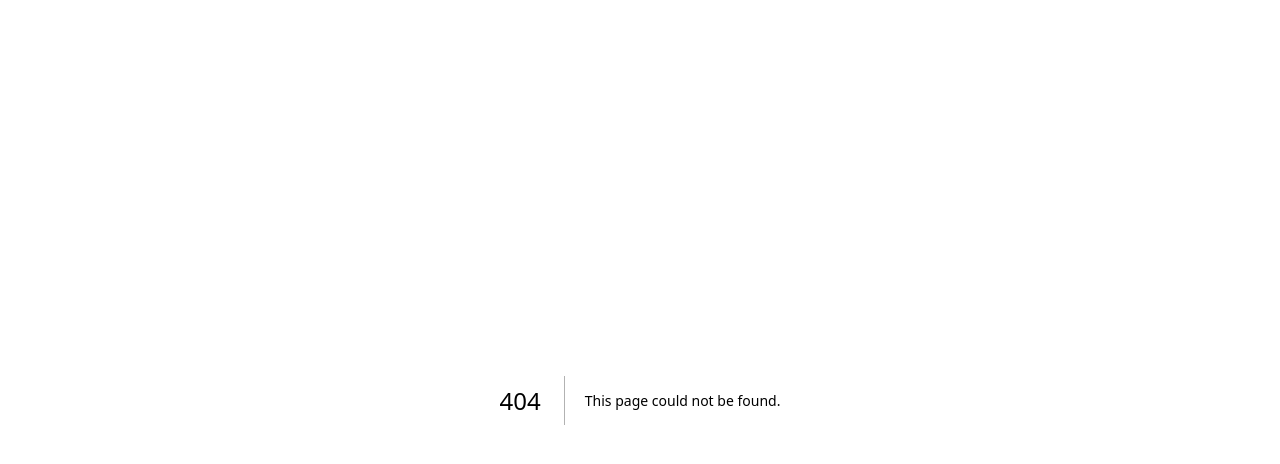
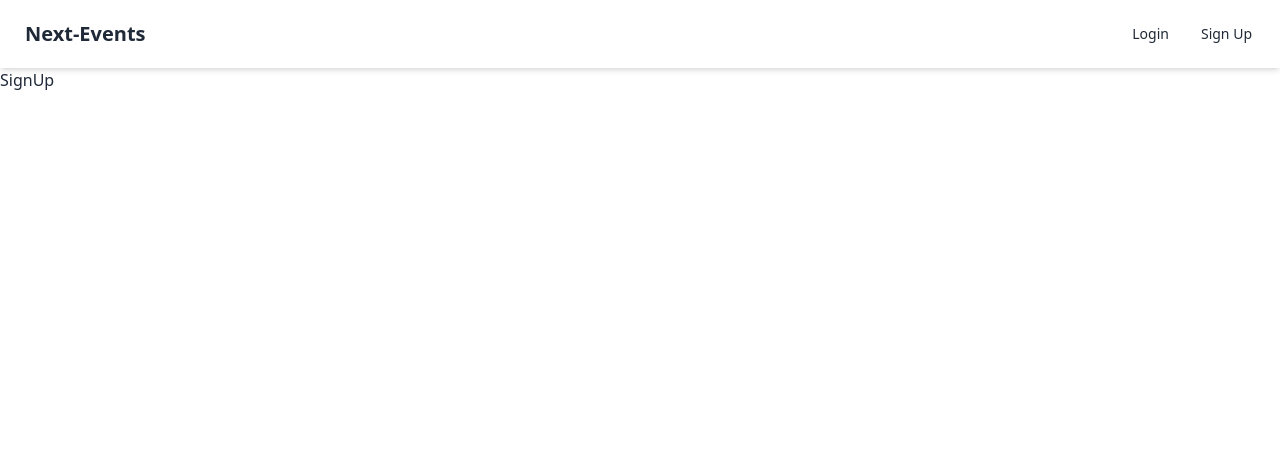
Before and after one commit to stivenjsdev/next-events, a Next.js app: page /signup in a window 1280 px wide. Before the commit this address had no page. Shown: the top 464 px of the page. Built offline with nearby package versions, Linux system fonts and the light colour scheme.

Commit message:
feat: routing and navigation

```diff
--- /dev/null
+++ b/app/events/[...id]/page.tsx
@@ -0,0 +1,14 @@
+type EventsPageProps = {
+  params: {
+    id: string[];
+  };
+};
+
+export default function Events({ params }: EventsPageProps) {
+  return (
+    <>
+      <h1>The Segments of the page 2</h1>
+      <pre>{params.id.toString()}</pre>
+    </>
+  );
+}
--- /dev/null
+++ b/app/events/[id]/page.tsx
@@ -0,0 +1,11 @@
+type SingleEventPageProps = {
+  params: {
+    id: string;
+  };
+};
+
+export default function SingleEvent({ params }: SingleEventPageProps) {
+  const { id } = params;
+
+  return <h1>The event ID is {id}</h1>;
+}
--- /dev/null
+++ b/app/events/create/page.tsx
@@ -0,0 +1,3 @@
+export default function CreateEvents() {
+  return <h1>The Create Events Page</h1>;
+}
--- /dev/null
+++ b/app/events/page.tsx
@@ -0,0 +1,3 @@
+export default function Events() {
+  return <h1>The Events Page</h1>;
+}
--- a/app/layout.tsx
+++ b/app/layout.tsx
@@ -1,5 +1,6 @@
 import type { Metadata } from "next";
 import localFont from "next/font/local";
+import Navbar from "../components/Navbar";
 import "./globals.css";
 
 const geistSans = localFont({
@@ -15,7 +16,8 @@ const geistMono = localFont({
 
 export const metadata: Metadata = {
   title: "Events Listing Application",
-  description: "n this application, you will be able to create a user, add an event, and search for a specific event",
+  description:
+    "n this application, you will be able to create a user, add an event, and search for a specific event",
 };
 
 export default function RootLayout({
@@ -28,6 +30,7 @@ export default function RootLayout({
       <body
         className={`${geistSans.variable} ${geistMono.variable} antialiased`}
       >
+        <Navbar />
         {children}
       </body>
     </html>
--- /dev/null
+++ b/app/login/page.tsx
@@ -0,0 +1,3 @@
+export default function Login() {
+  return <div>Login</div>;
+}
--- /dev/null
+++ b/app/not-found.tsx
@@ -0,0 +1,7 @@
+export default function NotFound() {
+  return (
+    <h1 className="flex items-center justify-center w-screen h-screen">
+      The URL you requested does not exist
+    </h1>
+  );
+}
--- /dev/null
+++ b/app/profile/page.tsx
@@ -0,0 +1,3 @@
+export default function Profile() {
+  return <h1>The Events Page</h1>;
+}
--- /dev/null
+++ b/app/signup/page.tsx
@@ -0,0 +1,3 @@
+export default function SignUp() {
+  return <div>SignUp</div>;
+}
--- /dev/null
+++ b/components/Navbar.tsx
@@ -0,0 +1,25 @@
+import Link from "next/link";
+
+export default function Navbar() {
+  return (
+    <div className="navbar bg-base-100 shadow-md">
+      <div className="navbar-start">
+        <Link href="/" className="btn btn-ghost text-xl">
+          Next-Events
+        </Link>
+      </div>
+      <div className="navbar-end">
+        <div className="flex-none">
+          <ul className="menu menu-horizontal px-1">
+            <li>
+              <Link href="/login">Login</Link>
+            </li>
+            <li>
+              <Link href="/signup">Sign Up</Link>
+            </li>
+          </ul>
+        </div>
+      </div>
+    </div>
+  );
+}
```
